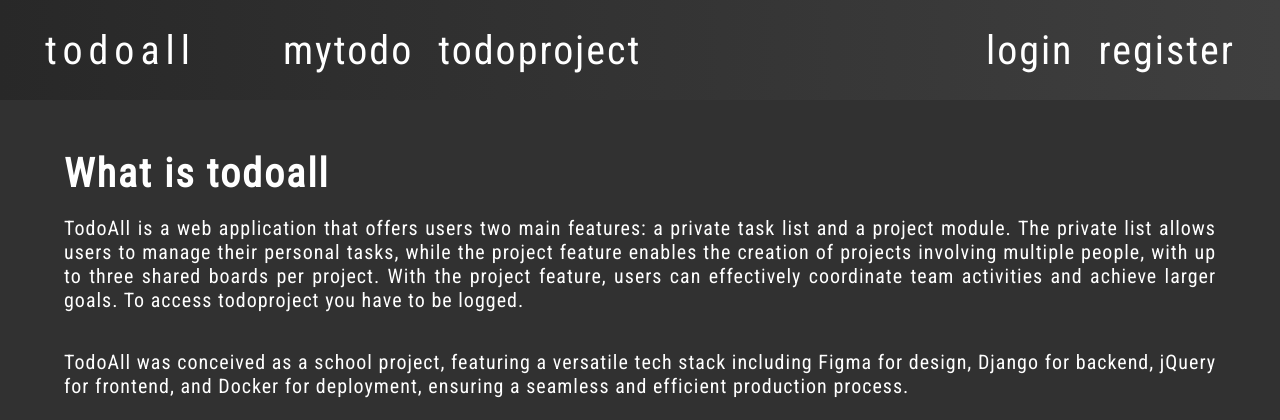
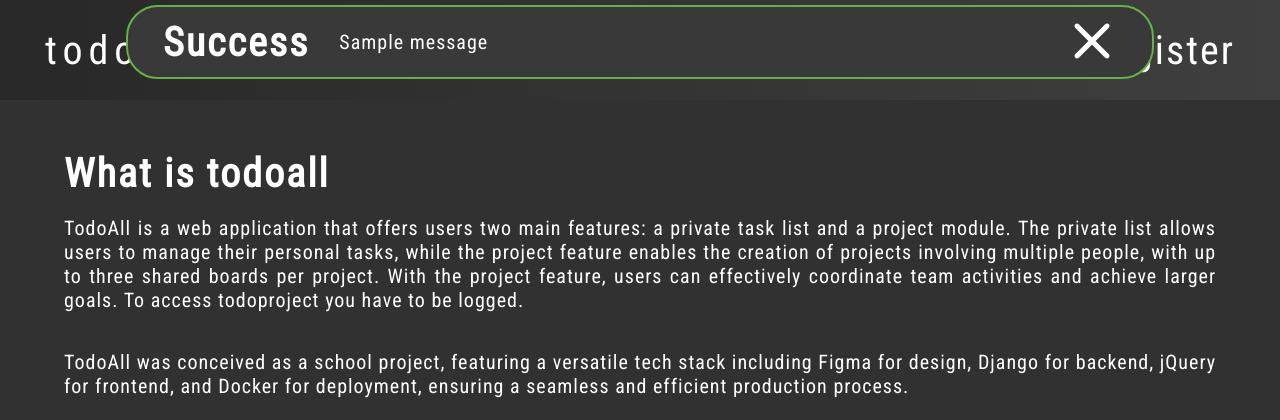
Before and after one commit to WiktorSchab/todoall, a Django app: page / in a window 1280 px wide. Shown: the top 420 px of the page. Run offline with Django 4.2, Linux system fonts and the light colour scheme; tables that the repository leaves empty hold one stand-in row (values such as "Sample post"); one stand-in notice (Sample message) is shown; parts of the project's set-up code (start-up, migrations or seed data) failed here and were passed over.

Commit message:
Added displaying message functionality
Included a new HTML file called messages.html in the base.html template. This file displays messages that were added using Django's message mechanics. The messages are included after the footer.html section. Each message is displayed only once and disappears when the user clicks the "x" button, reloads the page, or navigates to another sub-page. Additionally, each message has a colored border indicating its type: blue for informational messages, green for success messages, red for error messages, and yellow for warning messages.

```diff
--- a/core/templates/base.html
+++ b/core/templates/base.html
@@ -21,6 +21,7 @@
         <link rel="stylesheet" href="{% static 'css/root.css' %}">
         <link rel="stylesheet" href="{% static 'css/style.css' %}">
         <link rel="stylesheet" href="{% static 'css/navbar.css' %}">
+        <link rel="stylesheet" href="{% static 'css/animations.css' %}">
         <!-- Additional styles that each template could load -->
         {% block additional_styles %}
         {% endblock %}
@@ -28,12 +29,14 @@
         <!-- Bootstrap icons-->
         <link href="https://cdn.jsdelivr.net/npm/bootstrap-icons@1.5.0/font/bootstrap-icons.css" rel="stylesheet" />
 
-        <!-- JQuery-->
+        <!-- JQuery -->
         <script src="https://code.jquery.com/jquery-3.7.1.min.js" integrity="sha256-/JqT3SQfawRcv/BIHPThkBvs0OEvtFFmqPF/lYI/Cxo=" crossorigin="anonymous"></script>
+        <script src="{% static 'js/messages.js' %}" defer></script>
     </head>
     <body>
         {% block content %}
         {% endblock %}
         {% include 'footer.html' %}
+        {% include 'messages.html' %}
     </body>
 </html>
--- /dev/null
+++ b/core/templates/messages.html
@@ -0,0 +1,9 @@
+{% for message in messages %}
+    <div class='message {{ message.tags }}'>
+        <div class="message_text">
+            <h1>{{ message.tags }}</h1>
+            <p>{{ message }}</p>
+        </div>
+        <i class="bi bi-x-lg close-button"></i>
+    </div>
+{% endfor %}
--- /dev/null
+++ b/static/css/animations.css
@@ -0,0 +1,9 @@
+@keyframes fadingOut {
+    0% { opacity: 1; }
+    100% { opacity: 0; }
+}
+
+@keyframes fadingIn {
+    0% { opacity: 0; }
+    100% { opacity: 1; }
+}
--- a/static/css/style.css
+++ b/static/css/style.css
@@ -45,3 +45,69 @@ footer div a i{
     color: black;
     font-size: 50px;
 }
+
+.message{
+    display: flex;
+    align-items: center;
+    position: absolute;
+
+    /* Width - padding * 2 */
+    width: Calc(80% - 35px * 2);
+    padding-left: 35px;
+    padding-right: 35px;
+    /* Height - border * 2 */
+    height: Calc(75px - 2.5px * 2);
+
+    top: 0;
+    left: 0;
+    right: 0;
+    margin-top: 5px;
+    margin-left: auto;
+    margin-right: auto;
+
+    background-color: var(--bg-gray2);
+
+    border-radius: 32px;
+    border: 2.5px solid white;
+}
+
+.message div{
+    display: flex;
+    align-items: center;
+    width: Calc(100% - 75px);
+}
+
+.message div h1{
+    text-transform: capitalize;
+    font-size: 40px;
+    color: white;
+}
+
+.message div p{
+    margin-left: 30px;
+    font-size: 20px;
+    color: white;
+}
+
+.message i{
+    margin-left: 30px;
+    font-size: 40px;
+    color: white;
+    cursor: pointer;
+}
+
+.info{
+    border-color: var(--blue) !important;
+}
+
+.success{
+    border-color: var(--green) !important;
+}
+
+.warning{
+    border-color: var(--yellow) !important;
+}
+
+.error{
+    border-color: var(--red) !important;
+}
--- /dev/null
+++ b/static/js/messages.js
@@ -0,0 +1,14 @@
+const close_buttons = document.getElementsByClassName('close-button');
+
+for (i=0; i < close_buttons.length; i++){
+    close_buttons[i].addEventListener('click', function() {
+        var parent = this.parentNode;
+
+        parent.style.animation = "fadingOut 0.4s linear forwards";
+
+
+        setTimeout(()=> {
+            parent.style.display = 'none';
+        }, 400);
+    });
+}
```
